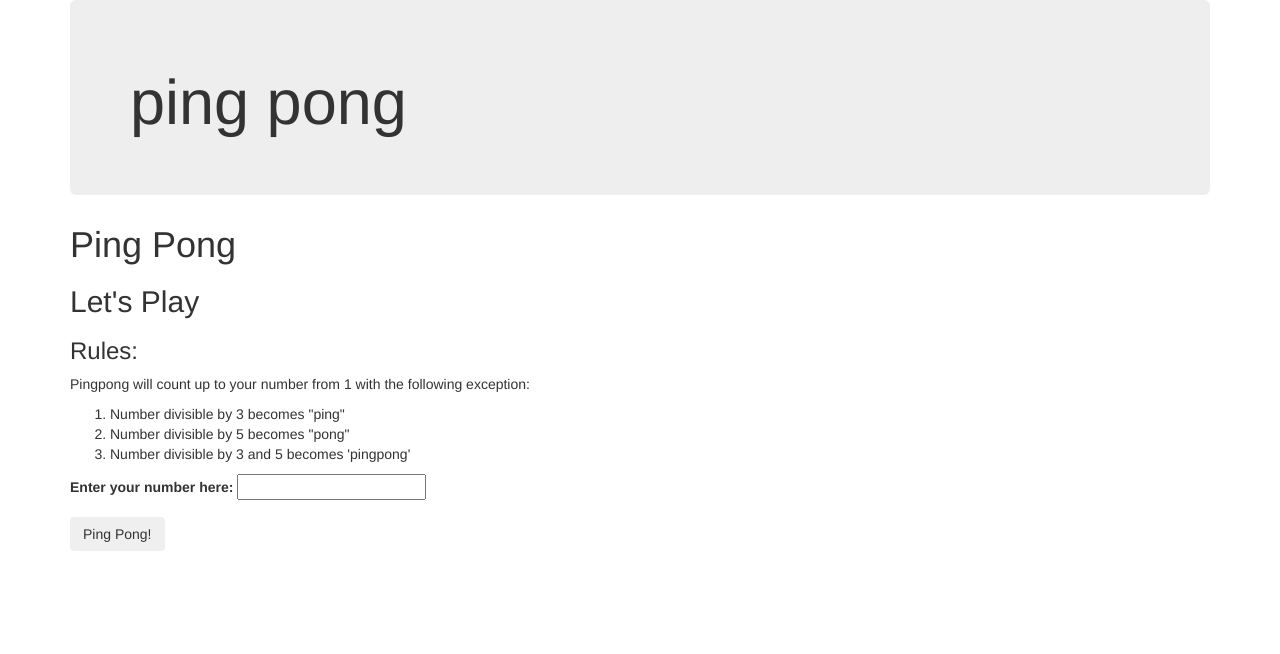
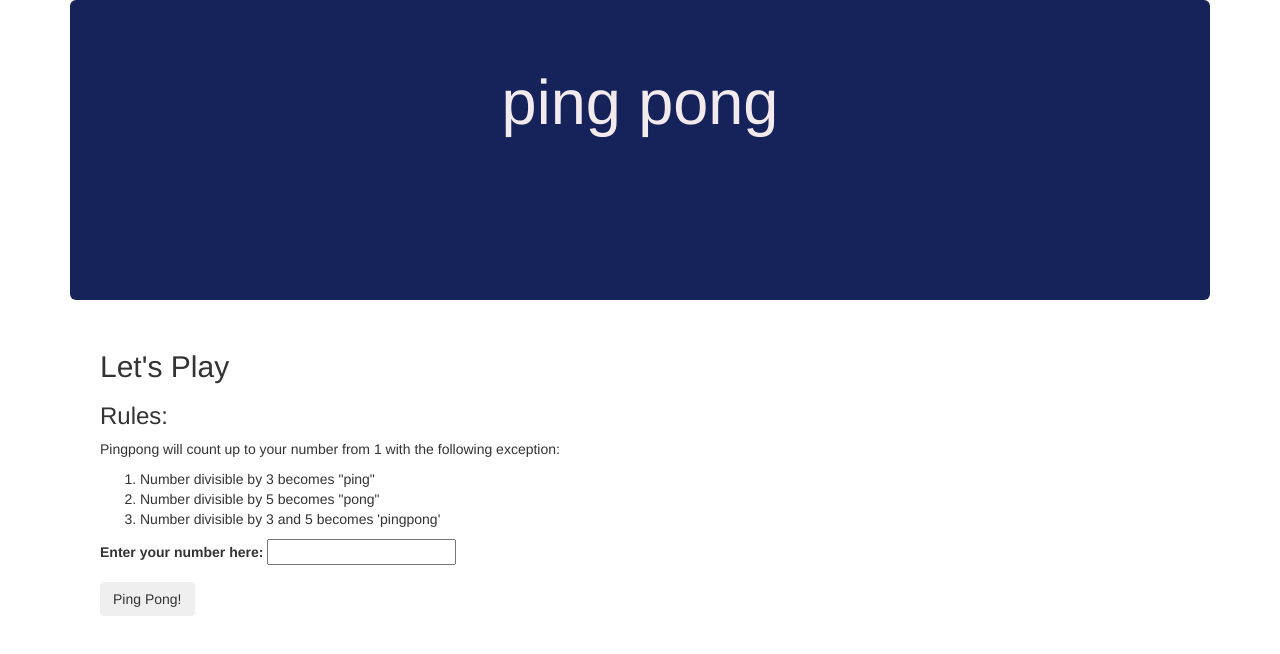
Before and after one commit to njambi25/Ping-Pong-project, a plain HTML site: page index.html in a window 1280 px wide. Drawn offline with Linux system fonts and the light colour scheme.

Commit message:
added styling for jumbotron and heading

```diff
--- a/css/styles.css
+++ b/css/styles.css
@@ -0,0 +1,9 @@
+.jumbotron {
+  background-color: #16235A;
+  height: 300px;
+}
+
+.jumbotron h1 {
+  color: #F2EAED;
+  text-align: center;
+}
--- a/index.html
+++ b/index.html
@@ -12,16 +12,20 @@
 
 <body>
   <div class="container">
+
     <div class="jumbotron">
       <h1>ping pong
+  </div>
 
-  </div>
+<div class="container">
+<div class="col-md-12 a">
+
+
 
 
     <form id="ping-pongi">
       <div class="form-group">
-        <h1>Ping Pong</h1>
-      <h2>Let's Play</h2>
+          <h2>Let's Play</h2>
       <h3>Rules:</h3>
       <p>Pingpong will count up to your number from 1 with the following exception:
         <ol>
@@ -40,6 +44,8 @@
     </div>
     </form>
   </div>
+  </div>
+  </div>
 </body>
 
 </html>
```
